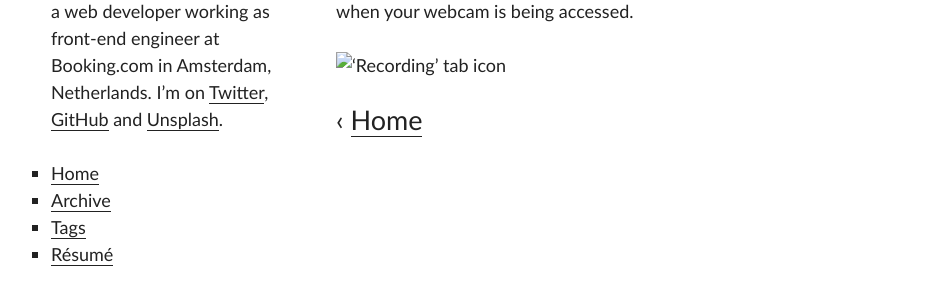
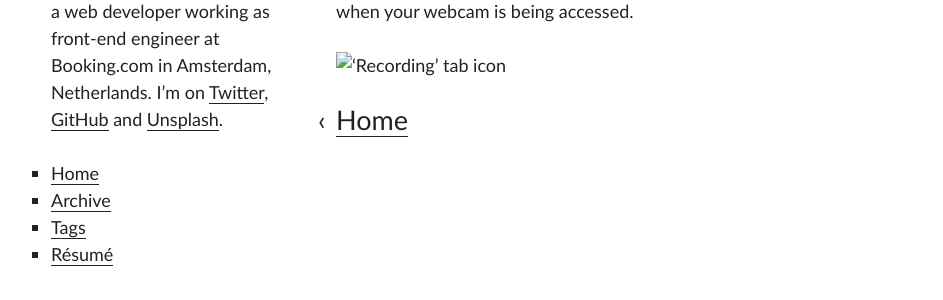
Before and after one commit to eprev/eprev.org, a Jekyll site: the page built from _posts/2014-01-19-chrome-tab-tooltips.md, in a window 1280 px wide. Shown: the part 326-626 px from the top of the page, without its empty margins (126-1069 px from the left). Built offline with Jekyll 4.4.1, drawn with Linux system fonts in a browser that asks for light colours.

Commit message:
Add post-special-home

```diff
--- a/_layouts/post.html
+++ b/_layouts/post.html
@@ -4,9 +4,7 @@
 {% assign include_post_meta = page %}
 {% assign include_post_content = content %}
 {% include post.html %}
-<div class="post post_special_home">
-    <h3 class="post__header">
-        &lsaquo; <a class="page__header__link" href="/">Home</a>
-    </h3>
+<div class="post-special-home">
+    <a href="/">Home</a>
 </div>
 {% include footer.html %}
--- a/main.css
+++ b/main.css
@@ -181,6 +181,17 @@ a {
     margin: 1.5rem 0; /* Vertical rhythm */
 }
 
+.post-special-home {
+    position: relative;
+    font-size: 1.5rem;  /* H3 */
+    line-height: 1.5rem; /* H3 */
+}
+    .post-special-home::before {
+        content: '\2039';
+        position: absolute;
+        left: -1rem;
+    }
+
 .archive {
     display: table;
     list-style: none;
```
